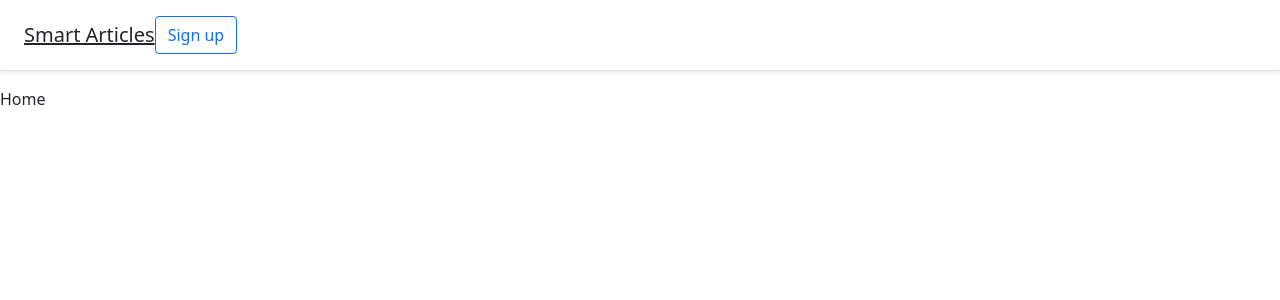
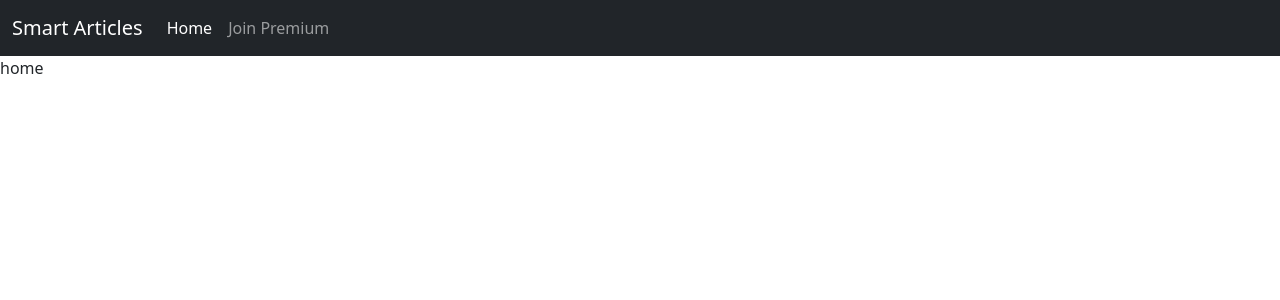
Before and after one commit to Weapon-X6/SmartArticles, a Django app: page / in a window 1280 px wide. Shown: the top 300 px of the page. Run offline with Django 4.2, Linux system fonts and the light colour scheme.

Commit message:
Adds join and article views!

```diff
--- a/articles/templates/articles/base.html
+++ b/articles/templates/articles/base.html
@@ -4,23 +4,41 @@
     <meta charset="UTF-8">
     <title>Smart Articles</title>
     <!-- CSS only -->
-    <link href="https://cdn.jsdelivr.net/npm/bootstrap@5.1.3/dist/css/bootstrap.min.css" rel="stylesheet" integrity="sha384-1BmE4kWBq78iYhFldvKuhfTAU6auU8tT94WrHftjDbrCEXSU1oBoqyl2QvZ6jIW3" crossorigin="anonymous">
+    <link href="https://cdn.jsdelivr.net/npm/bootstrap@5.1.3/dist/css/bootstrap.min.css" rel="stylesheet"
+          integrity="sha384-1BmE4kWBq78iYhFldvKuhfTAU6auU8tT94WrHftjDbrCEXSU1oBoqyl2QvZ6jIW3" crossorigin="anonymous">
 
 </head>
 <body>
-<div class="d-flex flex-column flex-md-row align-items-center p-3 px-md-4 mb-3 bg-white border-bottom shadow-sm">
-      <h5 class="my-0 mr-md-auto font-weight-normal">
-          <a href="{% url 'home' %}" class="text-dark">Smart Articles</a>
-      </h5>
-      <nav class="my-2 my-md-0 mr-md-3">
+<div>
+    <nav class="navbar navbar-expand navbar-dark bg-dark">
 
-      </nav>
-      {% if user.is_authenticated == False %}
-        <a class="btn btn-outline-primary" href="{% url 'signup' %}">Sign up</a>
-      {% endif %}
-    </div>
+        <div class="container-fluid">
+            <a class="navbar-brand" href="{% url 'home' %}">Smart Articles</a>
+            <button class="navbar-toggler" type="button" data-bs-toggle="collapse" data-bs-target="#navbarNav"
+                    aria-controls="navbarNav" aria-expanded="false" aria-label="Toggle navigation">
+                <span class="navbar-toggler-icon"></span>
+            </button>
+            <div class="collapse navbar-collapse" id="navbarNav">
+                <ul class="navbar-nav">
+                    <li class="nav-item">
+                        <a class="nav-link active" aria-current="page" href="#">Home</a>
+                    </li>
+                    <li class="nav-item">
+                        <a class="nav-link" href="{% url 'join' %}">Join Premium</a>
+                    </li>
+                </ul>
+            </div>
+        </div>
+    </nav>
+</div>
 
 {% block content %}
 {% endblock %}
+
+<!-- JavaScript Bundle with Popper -->
+<script src="https://cdn.jsdelivr.net/npm/bootstrap@5.1.3/dist/js/bootstrap.bundle.min.js"
+        integrity="sha384-ka7Sk0Gln4gmtz2MlQnikT1wXgYsOg+OMhuP+IlRH9sENBO0LRn5q+8nbTov4+1p"
+        crossorigin="anonymous"></script>
+
 </body>
 </html>
--- a/articles/templates/articles/home.html
+++ b/articles/templates/articles/home.html
@@ -1,6 +1,6 @@
 {% extends 'articles/base.html' %}
 {% block content %}
 
-    Home
+    home
 
 {% endblock %}
--- a/articles/urls.py
+++ b/articles/urls.py
@@ -4,4 +4,6 @@ from . import views
 urlpatterns = [
     path('home', views.home, name='home'),
     path('', views.home, name='home'),
+    path('articles/<int:pk>', views.article, name='article'),
+    path('join', views.join, name='join'),
 ]
--- a/articles/views.py
+++ b/articles/views.py
@@ -1,7 +1,19 @@
-from django.shortcuts import render
+from django.shortcuts import render, get_object_or_404, redirect
 from .models import Article
 
 
 def home(request):
     articles = Article.objects
     return render(request, 'articles/home.html', {'articles': articles})
+
+
+def article(request, pk):
+    article = get_object_or_404(Article, pk=pk)
+    if article.is_premium:
+        return redirect('join')
+    else:
+        return render(request, 'articles/article.html', {'article': article})
+
+
+def join(request):
+    return render(request, 'articles/join.html')
```
Also changed, not shown: articles/templates/articles/article.html (added, +8 -0 lines), articles/templates/articles/join.html (added, +52 -0 lines).
